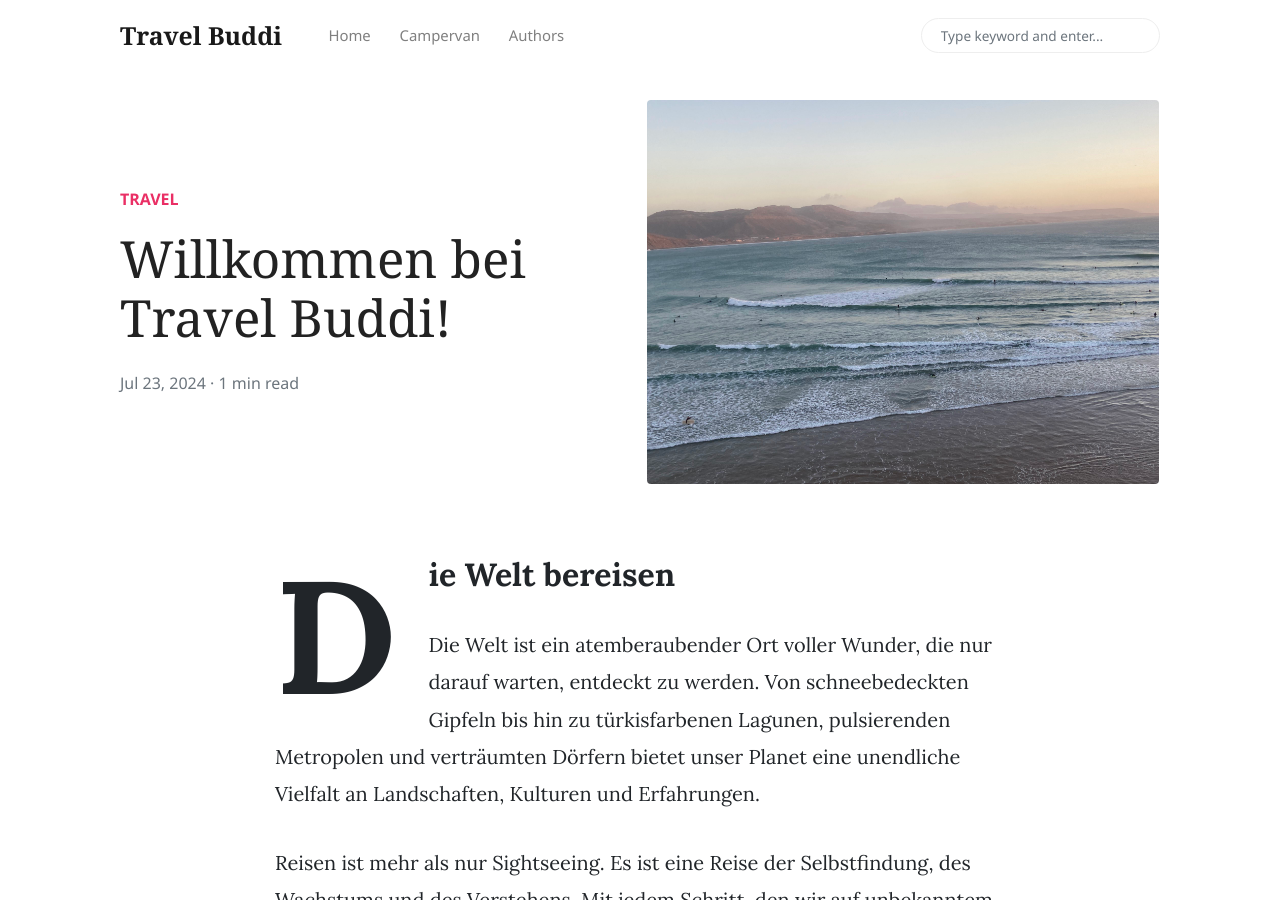
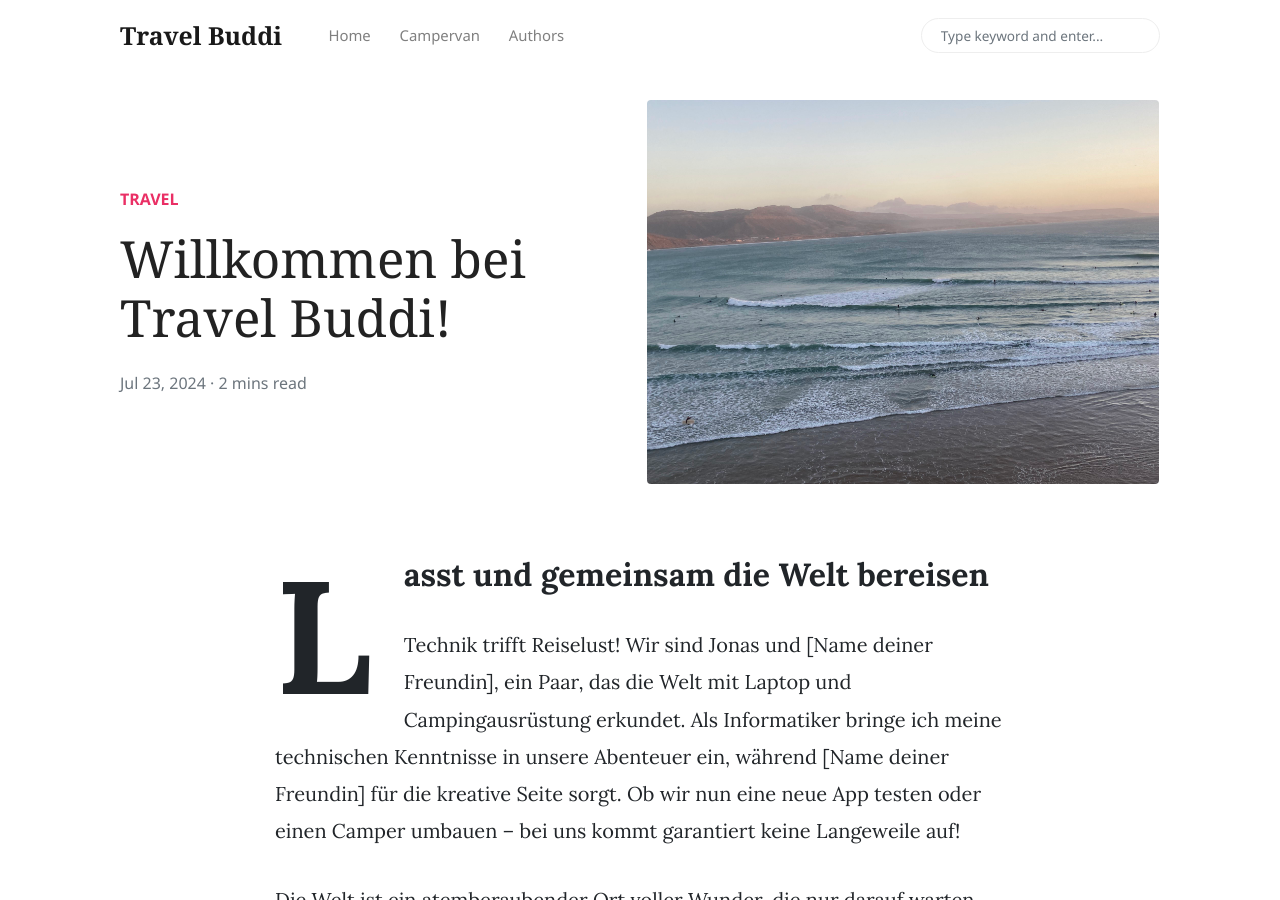
Before and after one commit to travelbuddi/travelbuddi.github.io, a Jekyll site: the page built from _posts/2024-07-23-welcome-to-travelbuddi.md, in a window 1280 px wide and 900 px high. Built offline with Jekyll 4.4.1, drawn with Linux system fonts in a browser that asks for light colours; nearby versions of some CDN libraries.

Commit message:
update willkommen bei Travel Buddi

```diff
--- a/_posts/2024-07-23-welcome-to-travelbuddi.md
+++ b/_posts/2024-07-23-welcome-to-travelbuddi.md
@@ -6,7 +6,10 @@ image: assets/images/Titelbild.jpg
 ---
 
 
-## Die Welt bereisen
+## Lasst und gemeinsam die Welt bereisen
+
+Technik trifft Reiselust! Wir sind Jonas und [Name deiner Freundin], ein Paar, das die Welt mit Laptop und Campingausrüstung erkundet. Als Informatiker bringe ich meine technischen Kenntnisse in unsere Abenteuer ein, während [Name deiner Freundin] für die kreative Seite sorgt. Ob wir nun eine neue App testen oder einen Camper umbauen – bei uns kommt garantiert keine Langeweile auf!
+
 
 Die Welt ist ein atemberaubender Ort voller Wunder, die nur darauf warten, entdeckt zu werden. Von schneebedeckten Gipfeln bis hin zu türkisfarbenen Lagunen, pulsierenden Metropolen und verträumten Dörfern bietet unser Planet eine unendliche Vielfalt an Landschaften, Kulturen und Erfahrungen.
 
```
